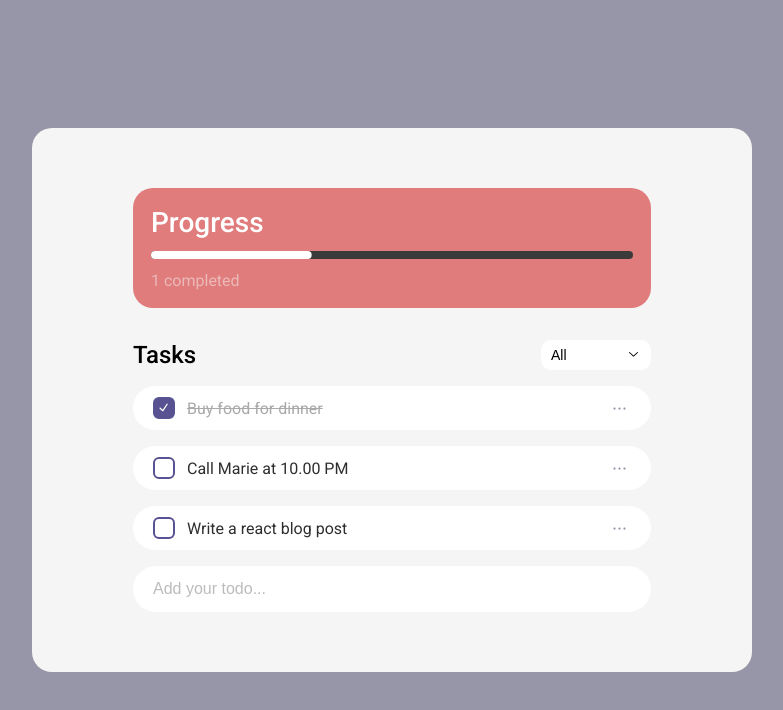
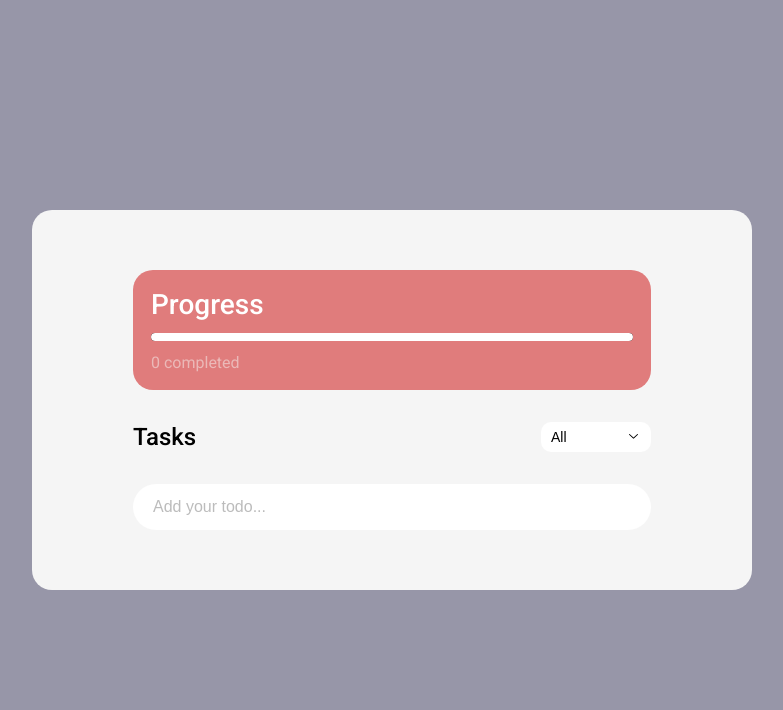
Before and after one commit to yutna/datawow-frontend-challenge, a React (Vite) app: page / in a window 1280 px wide. Shown: the top 710 px of the page, without its empty margins (248-1031 px from the left). Built offline with nearby package versions, Linux system fonts and the light colour scheme.

Commit message:
Setup Todo context

```diff
--- a/src/App.module.css
+++ /dev/null
@@ -1,60 +0,0 @@
-.root {
-  display: flex;
-  justify-content: center;
-  align-items: center;
-  min-width: 100dvw;
-  min-height: 100dvh;
-}
-
-.wrapper {
-  display: flex;
-  justify-content: center;
-  margin: 1rem;
-  border-radius: 20px;
-  padding: 1rem;
-  width: 100%;
-  max-width: 45rem;
-  background-color: var(--color-white-smoke);
-}
-
-.app {
-  width: 100%;
-  max-width: 32.375rem;
-}
-
-.filter {
-  display: flex;
-  justify-content: space-between;
-  align-items: center;
-  margin-top: 2rem;
-  margin-bottom: 1rem;
-}
-
-.filterTitle {
-  color: var(--color-black);
-  font-size: 1.5rem;
-  font-weight: 500;
-  line-height: normal;
-}
-
-.addTodo {
-  margin-top: 1rem;
-}
-
-@media screen and (min-width: 640px) {
-  .wrapper {
-    padding: 1.875rem 1.5625rem;
-  }
-}
-
-@media screen and (min-width: 768px) {
-  .wrapper {
-    padding: 3.75rem 3.125rem;
-  }
-}
-
-@media screen and (min-width: 1024px) {
-  .wrapper {
-    padding: 3.75rem 6.25rem;
-  }
-}
--- a/src/App.tsx
+++ b/src/App.tsx
@@ -1,5 +1,10 @@
+import { TodoContext } from "@/contexts/todo-context";
 import { TodoApp } from "@/screens/todo-app";
 
 export default function App() {
-  return <TodoApp />;
+  return (
+    <TodoContext.Provider value={{ items: [], filter: "all" }}>
+      <TodoApp />
+    </TodoContext.Provider>
+  );
 }
--- /dev/null
+++ b/src/contexts/todo-context.ts
@@ -0,0 +1,11 @@
+import { createContext } from "react";
+import type { Todo } from "@/types/todo";
+
+const initialTodo: Todo = {
+  items: [],
+  filter: "all",
+};
+
+const TodoContext = createContext(initialTodo);
+
+export { TodoContext };
--- a/src/screens/todo-app/TodoApp.tsx
+++ b/src/screens/todo-app/TodoApp.tsx
@@ -1,11 +1,11 @@
-import { useState } from "react";
+import { useContext, useState } from "react";
 
 import { Select } from "@/components/select";
 import { TodoAddItem } from "@/components/todo-add-item";
 import { TodoList } from "@/components/todo-list";
 import { TodoProgress } from "@/components/todo-progress";
 
-import todos from "@/fixtures/data.json";
+import { TodoContext } from "@/contexts/todo-context";
 
 import cln from "./TodoApp.module.css";
 
@@ -20,11 +20,12 @@ const options: SelectOption[] = [
 
 export default function TodoApp() {
   // Hooks
+  const todo = useContext(TodoContext);
   const [filter] = useState<SelectOption>(options[0]);
-  const [filteredTodos] = useState<TodoItem[]>(todos);
+  const [filteredTodos] = useState<TodoItem[]>(todo.items);
 
   // Variables
-  const totalCompleted = todos.filter((todo) => todo.completed).length;
+  const totalCompleted = todo.items.filter((todo) => todo.completed).length;
 
   // Event handlers
   const handleAddTodo = (value: string) => {
@@ -47,7 +48,7 @@ export default function TodoApp() {
     <main className={cln.root}>
       <div className={cln.wrapper}>
         <div className={cln.app}>
-          <TodoProgress completed={totalCompleted} total={todos.length} />
+          <TodoProgress completed={totalCompleted} total={todo.items.length} />
           <div className={cln.filter}>
             <h2 className={cln.filterTitle}>Tasks</h2>
             <Select
```
Also changed, not shown: src/App.module.css.d.ts (deleted, +0 -9 lines).
